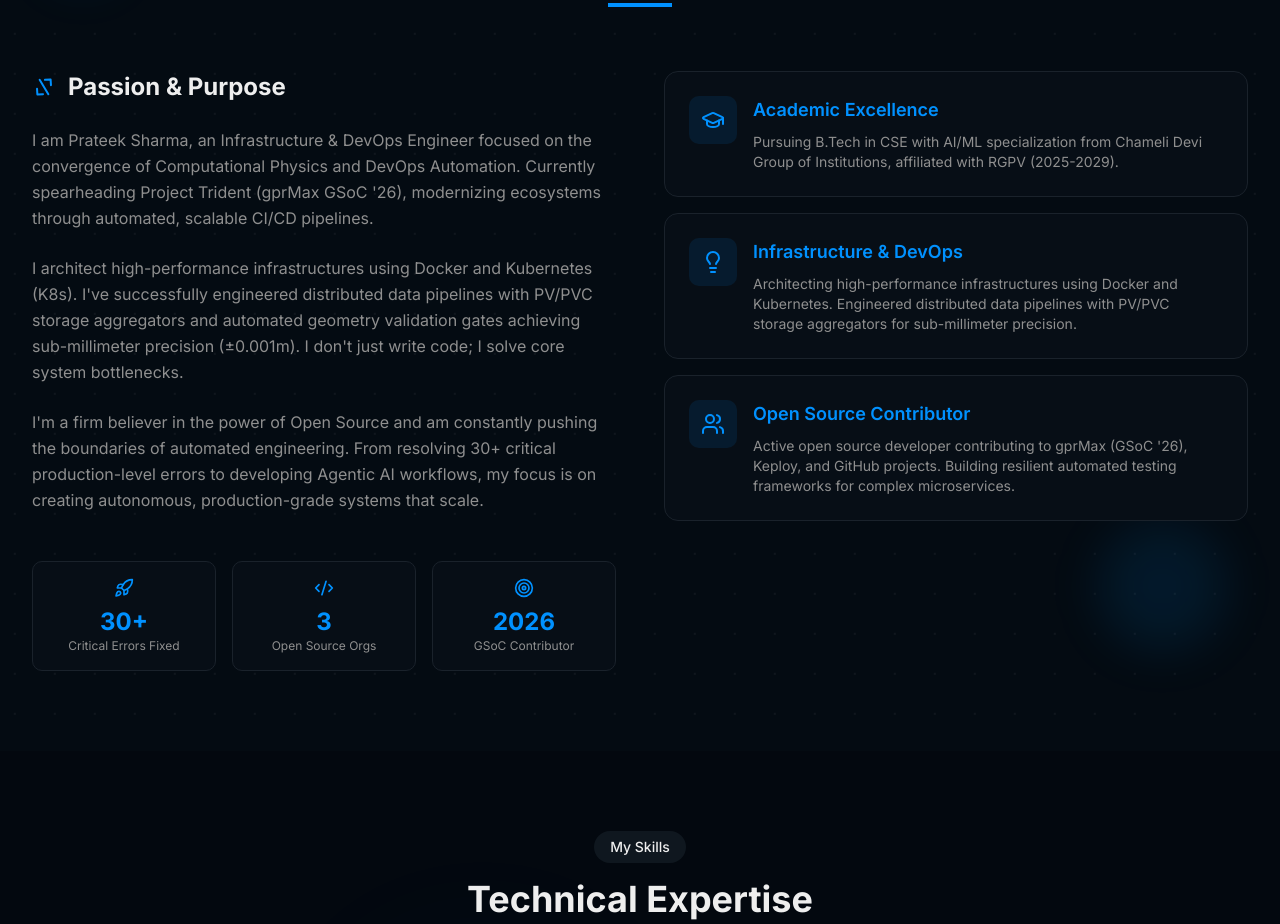
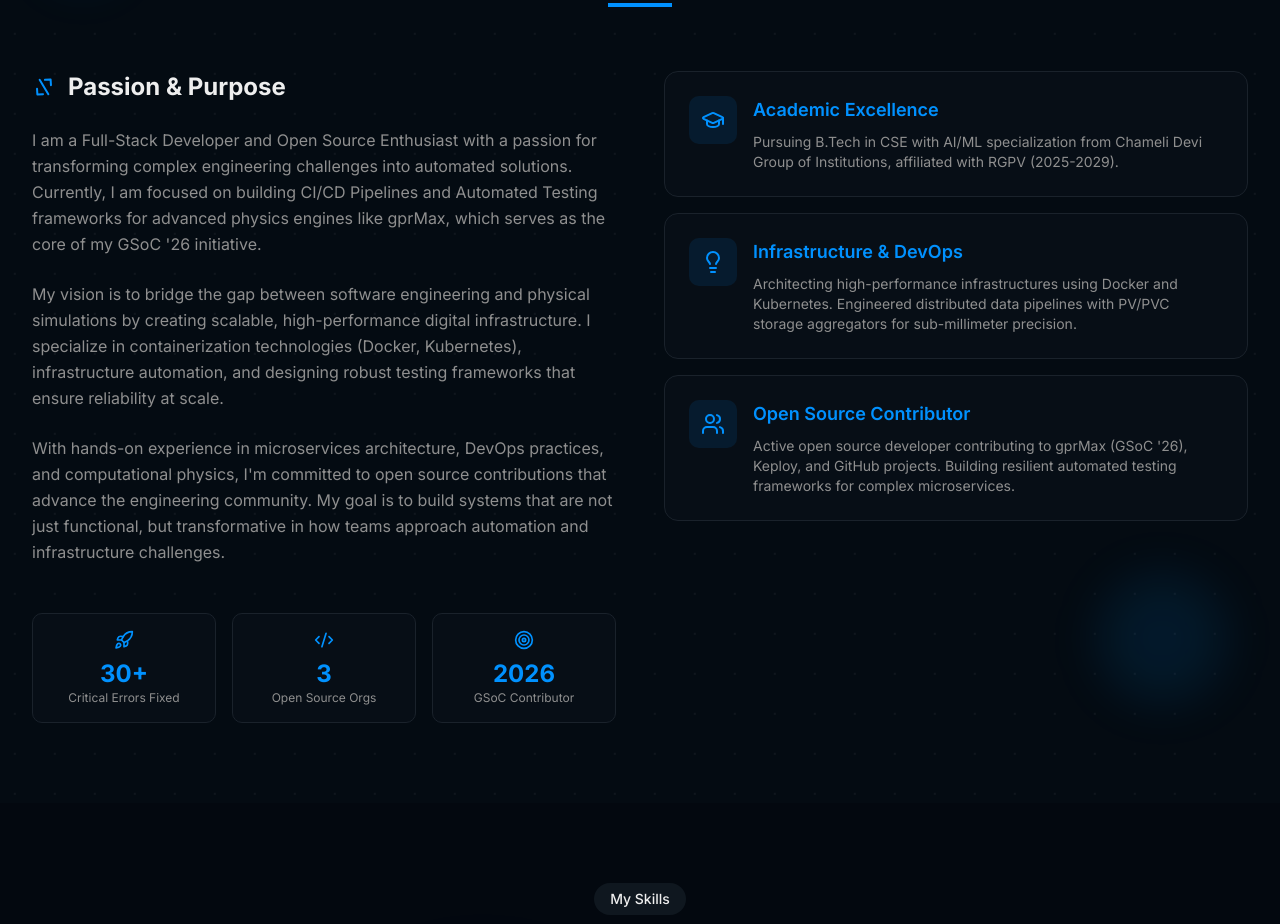
Before and after one commit to pratiktech28/pratiktech28, a Next.js app: page / in a window 1280 px wide. Shown: the part 1100-2024 px from the top of the page. Built offline with nearby package versions, Linux system fonts and the light colour scheme.

Commit message:
feat: update "Who I Am" section with new bio text
Emphasize role, CI/CD focus, and open source contributions.

Co-authored-by: Prateek sharma  <221710707+pratiktech28@users.noreply.github.com>

```diff
--- a/components/about.tsx
+++ b/components/about.tsx
@@ -132,9 +132,9 @@ export function About() {
             </motion.div>
 
             {[
-              "I am Prateek Sharma, an Infrastructure & DevOps Engineer focused on the convergence of Computational Physics and DevOps Automation. Currently spearheading Project Trident (gprMax GSoC '26), modernizing ecosystems through automated, scalable CI/CD pipelines.",
-              "I architect high-performance infrastructures using Docker and Kubernetes (K8s). I've successfully engineered distributed data pipelines with PV/PVC storage aggregators and automated geometry validation gates achieving sub-millimeter precision (±0.001m). I don't just write code; I solve core system bottlenecks.",
-              "I'm a firm believer in the power of Open Source and am constantly pushing the boundaries of automated engineering. From resolving 30+ critical production-level errors to developing Agentic AI workflows, my focus is on creating autonomous, production-grade systems that scale.",
+              "I am a Full-Stack Developer and Open Source Enthusiast with a passion for transforming complex engineering challenges into automated solutions. Currently, I am focused on building CI/CD Pipelines and Automated Testing frameworks for advanced physics engines like gprMax, which serves as the core of my GSoC '26 initiative.",
+              "My vision is to bridge the gap between software engineering and physical simulations by creating scalable, high-performance digital infrastructure. I specialize in containerization technologies (Docker, Kubernetes), infrastructure automation, and designing robust testing frameworks that ensure reliability at scale.",
+              "With hands-on experience in microservices architecture, DevOps practices, and computational physics, I'm committed to open source contributions that advance the engineering community. My goal is to build systems that are not just functional, but transformative in how teams approach automation and infrastructure challenges.",
             ].map((text, index) => (
               <motion.p
                 key={index}
```
